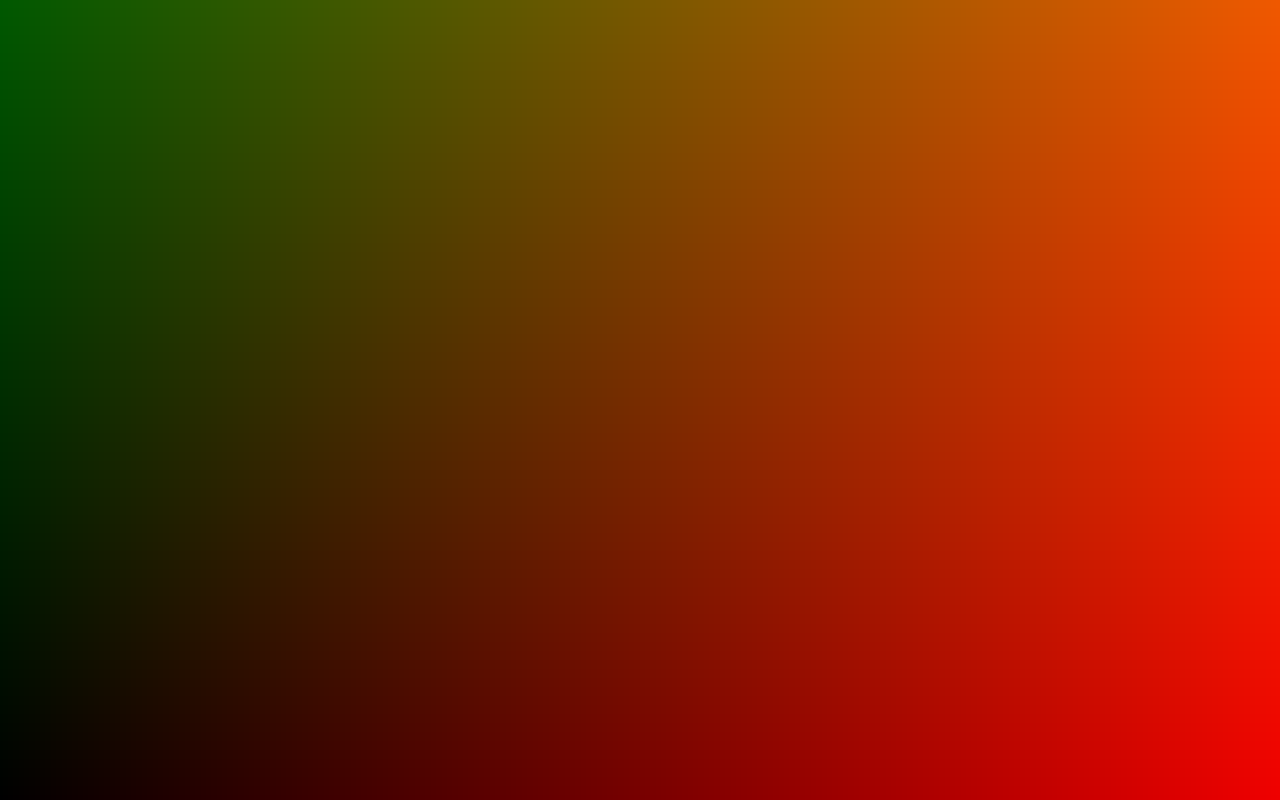
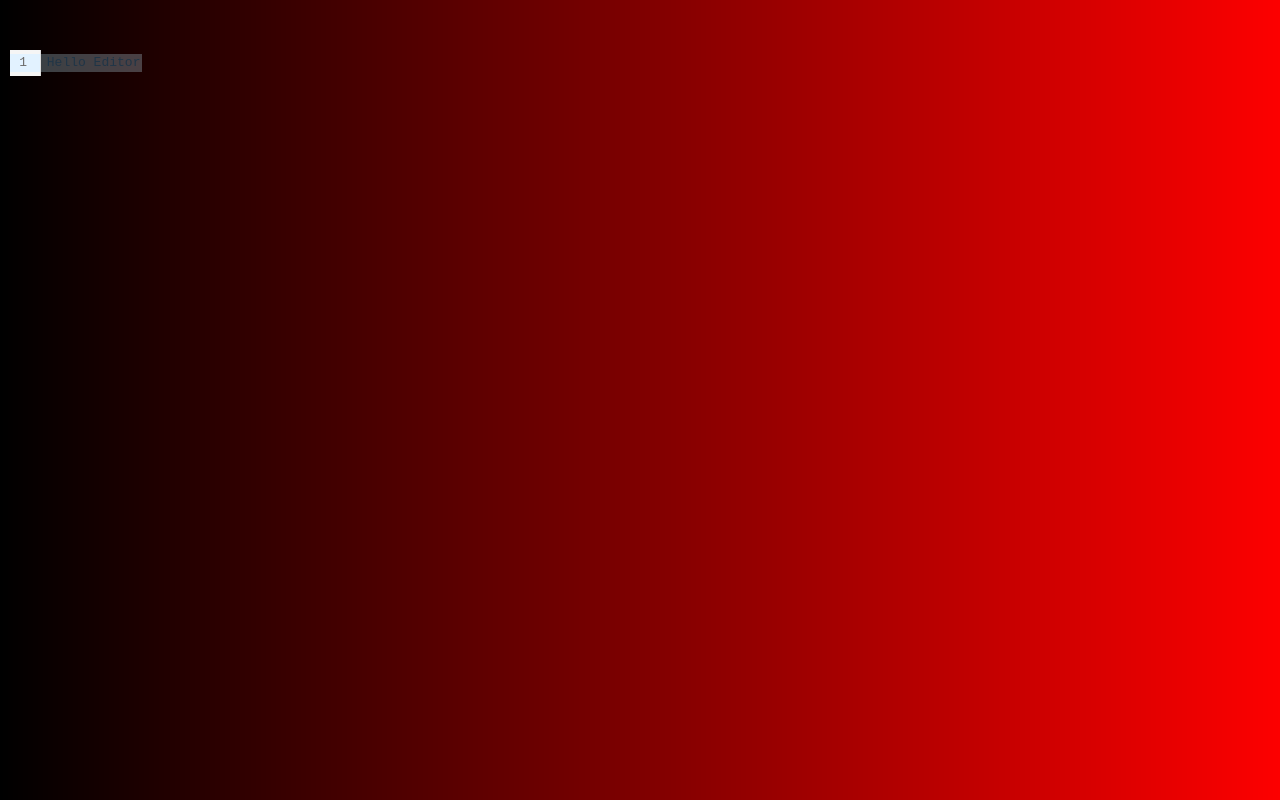
Before and after one commit to nargaw/threejs-codemirror, a website built with Vite: page index.html in a window 1280 px wide. Built offline with nearby package versions, Linux system fonts and the light colour scheme; animation ran at ten frames a second.

Commit message:
install codemirror and basic setup

```diff
--- a/index.html
+++ b/index.html
@@ -8,6 +8,7 @@
   </head>
   <body>
     <div id="app"></div>
+    <div id="editor"></div>
     <canvas id="webgl"></canvas>
     <script type="module" src="/src/main.js"></script>
   </body>
--- a/package.json
+++ b/package.json
@@ -13,6 +13,7 @@
     "vite-plugin-glsl": "^1.4.1"
   },
   "dependencies": {
+    "codemirror": "^6.0.1",
     "three": "^0.176.0"
   }
 }
--- /dev/null
+++ b/src/codemirror.js
@@ -0,0 +1,9 @@
+import { basicSetup, EditorView } from "codemirror";
+
+const view = new EditorView({
+    doc: 'Hello Editor',
+    parent: document.querySelector('#editor'),
+    extensions: [basicSetup]
+})
+
+export default view
--- a/src/main.js
+++ b/src/main.js
@@ -3,6 +3,7 @@ import * as THREE from 'three'
 import { OrbitControls, plane } from 'three/examples/jsm/Addons.js'
 import fragmentShader from './Shaders/fragment.glsl'
 import vertexShader from './Shaders/vertex.glsl'
+import view from './codemirror'
 
 //canvas
 const canvas = document.querySelector('#webgl')
--- a/src/style.css
+++ b/src/style.css
@@ -60,6 +60,14 @@ h1 {
   overflow: hidden;
 }
 
+#editor{
+  position: fixed;
+  z-index: 1;
+  top: 5vh;
+  padding: 10px;
+
+}
+
 .card {
   padding: 2em;
 }
```
Also changed, not shown: 1 other file.
